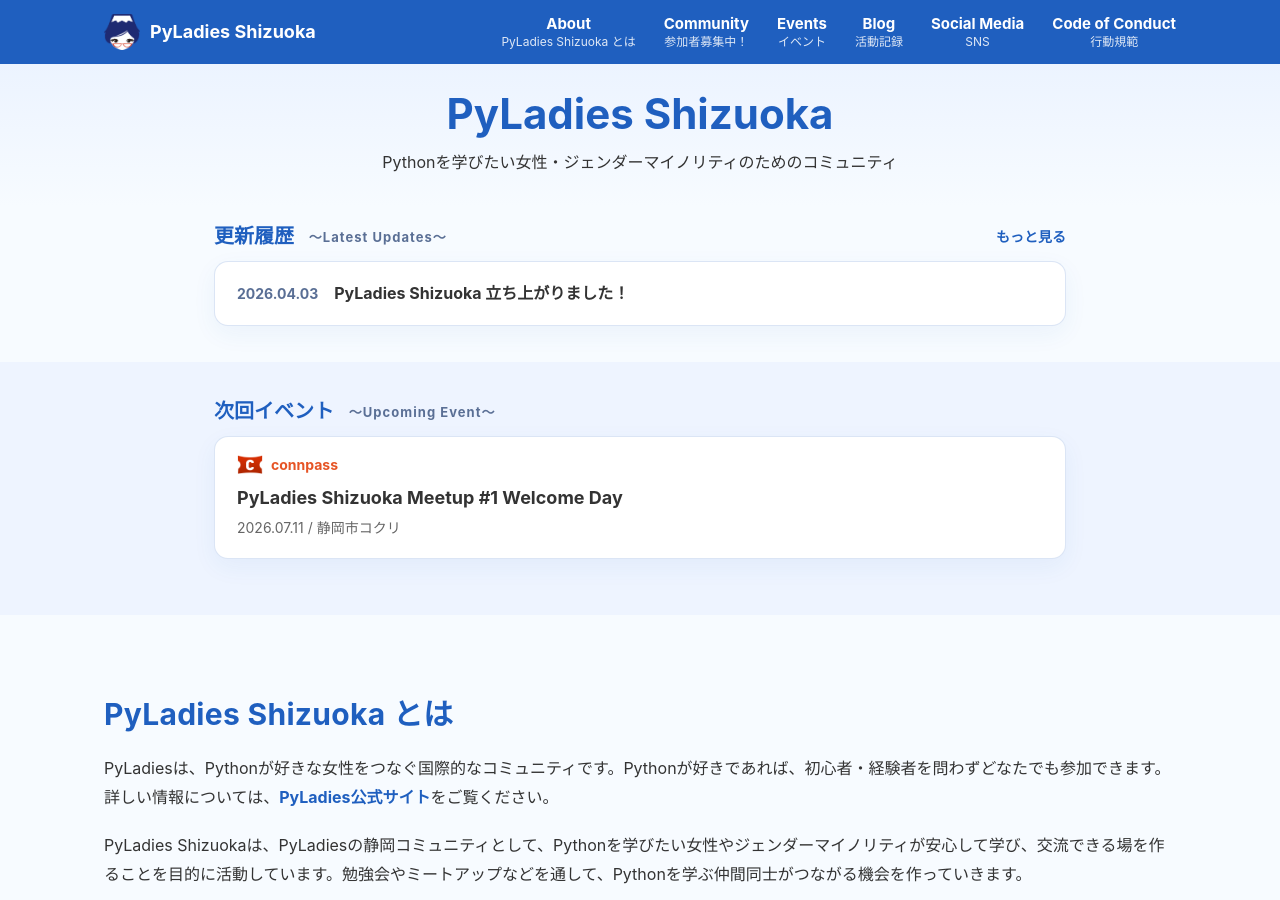
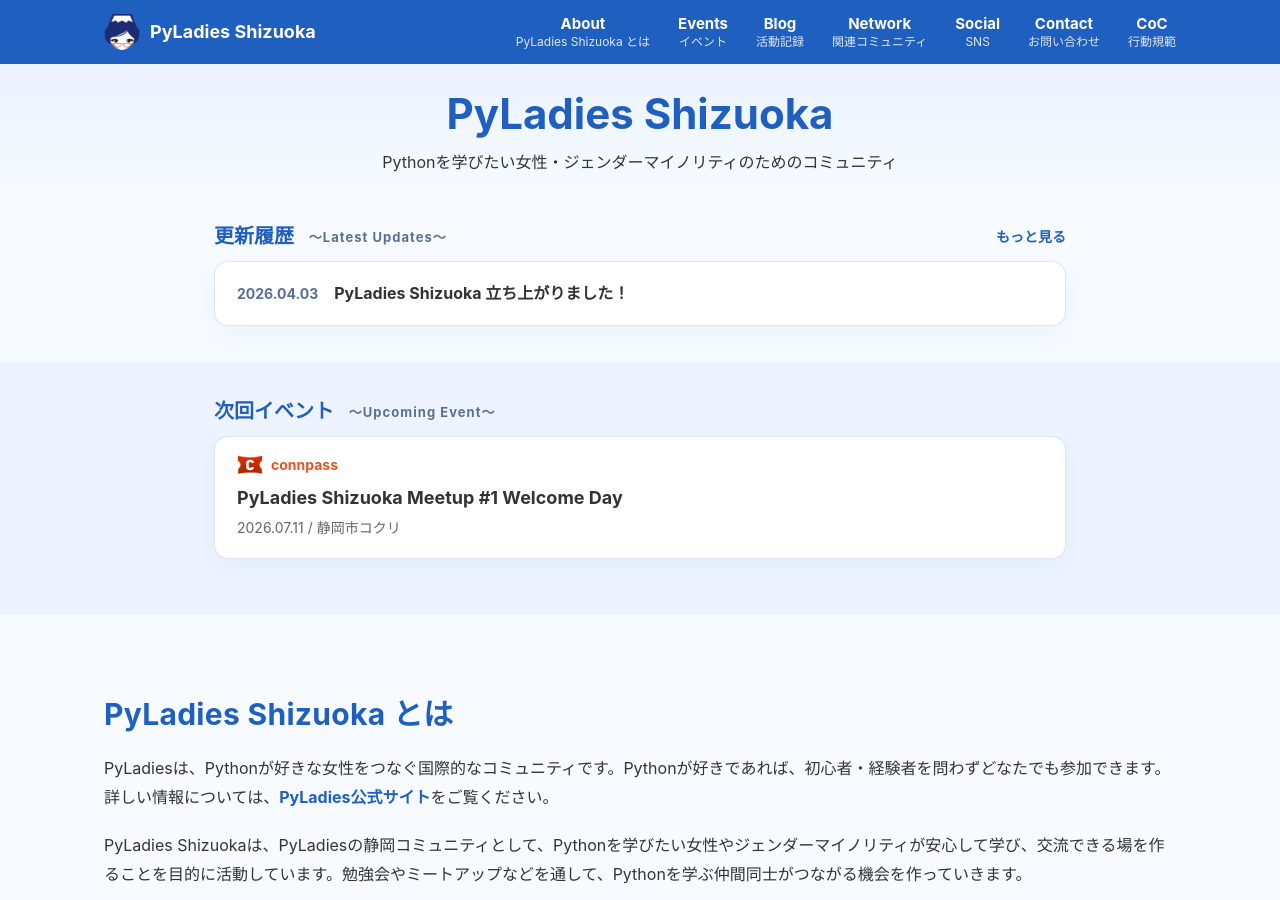
Before and after one commit to PyLadiesShizuoka/pyladiesshizuoka.github.io, a Jekyll site: the page built from index.html, in a window 1280 px wide and 900 px high. Built offline with Jekyll 4.4.1, drawn with Linux system fonts in a browser that asks for light colours.

Commit message:
Update default.html

```diff
--- a/_layouts/default.html
+++ b/_layouts/default.html
@@ -81,33 +81,45 @@
         <span class="nav-ja">PyLadies Shizuoka とは</span>
       </a>
     </li>
-        <li>
-          <a href="{{ '/' | relative_url }}#community">
-            <span class="nav-en">Community</span>
-            <span class="nav-ja">参加者募集中！</span>
-          </a>
-        </li>
+
     <li>
       <a href="{{ '/' | relative_url }}#events">
         <span class="nav-en">Events</span>
         <span class="nav-ja">イベント</span>
       </a>
     </li>
+
     <li>
       <a href="{{ '/' | relative_url }}#blog-preview">
         <span class="nav-en">Blog</span>
         <span class="nav-ja">活動記録</span>
       </a>
     </li>
+
+    <li>
+      <a href="{{ '/' | relative_url }}#network">
+        <span class="nav-en">Network</span>
+        <span class="nav-ja">関連コミュニティ</span>
+      </a>
+    </li>
+
     <li>
       <a href="{{ '/' | relative_url }}#social">
-            <span class="nav-en">Social Media</span>
+        <span class="nav-en">Social</span>
         <span class="nav-ja">SNS</span>
       </a>
     </li>
+
+    <li>
+      <a href="{{ '/' | relative_url }}#contact">
+        <span class="nav-en">Contact</span>
+        <span class="nav-ja">お問い合わせ</span>
+      </a>
+    </li>
+
     <li>
       <a href="{{ '/coc/coc.html' | relative_url }}">
-            <span class="nav-en">Code of Conduct</span>
+        <span class="nav-en">CoC</span>
         <span class="nav-ja">行動規範</span>
       </a>
     </li>
```
Lines whose indentation alone changed are shown as unchanged.
